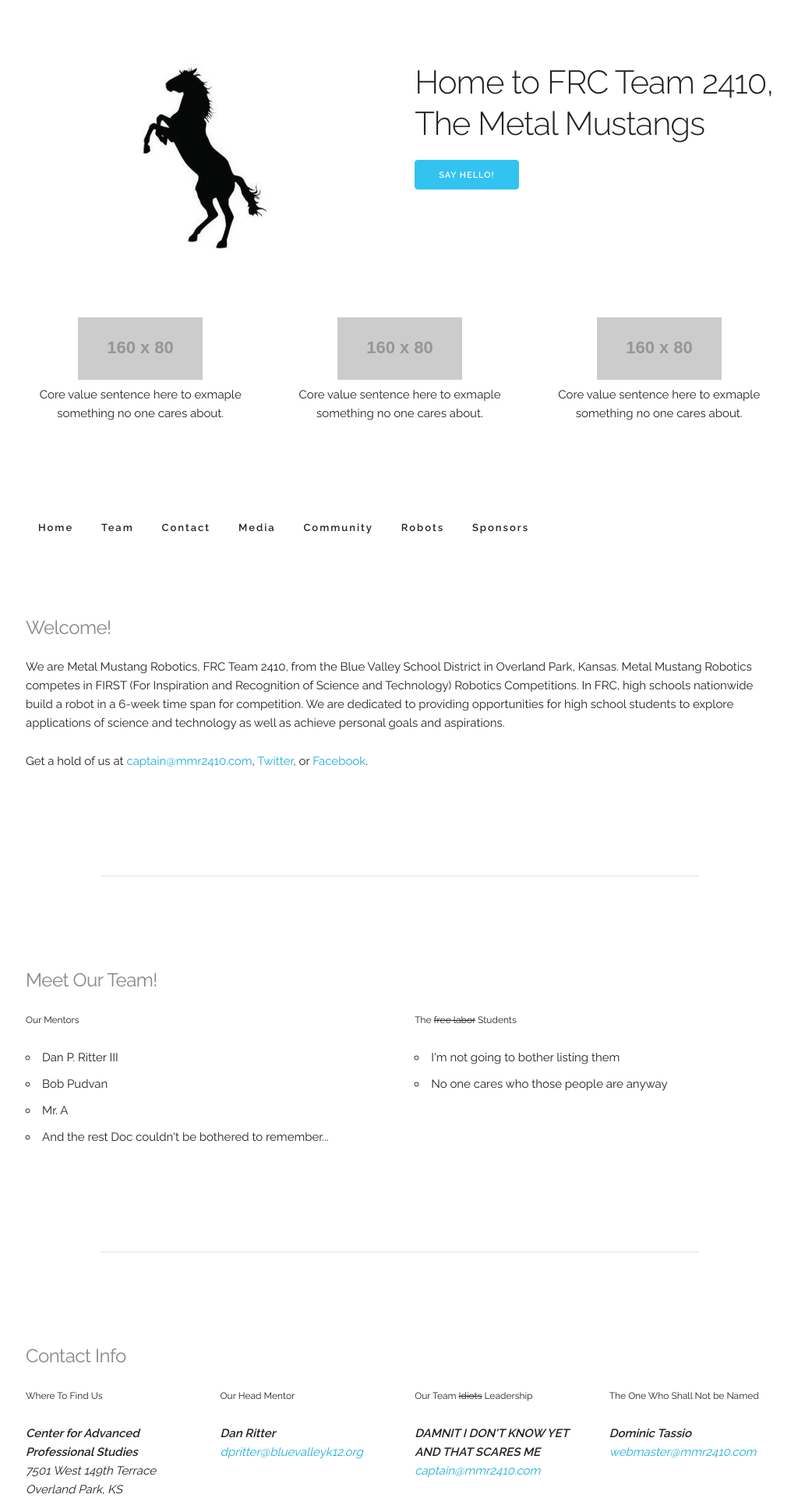
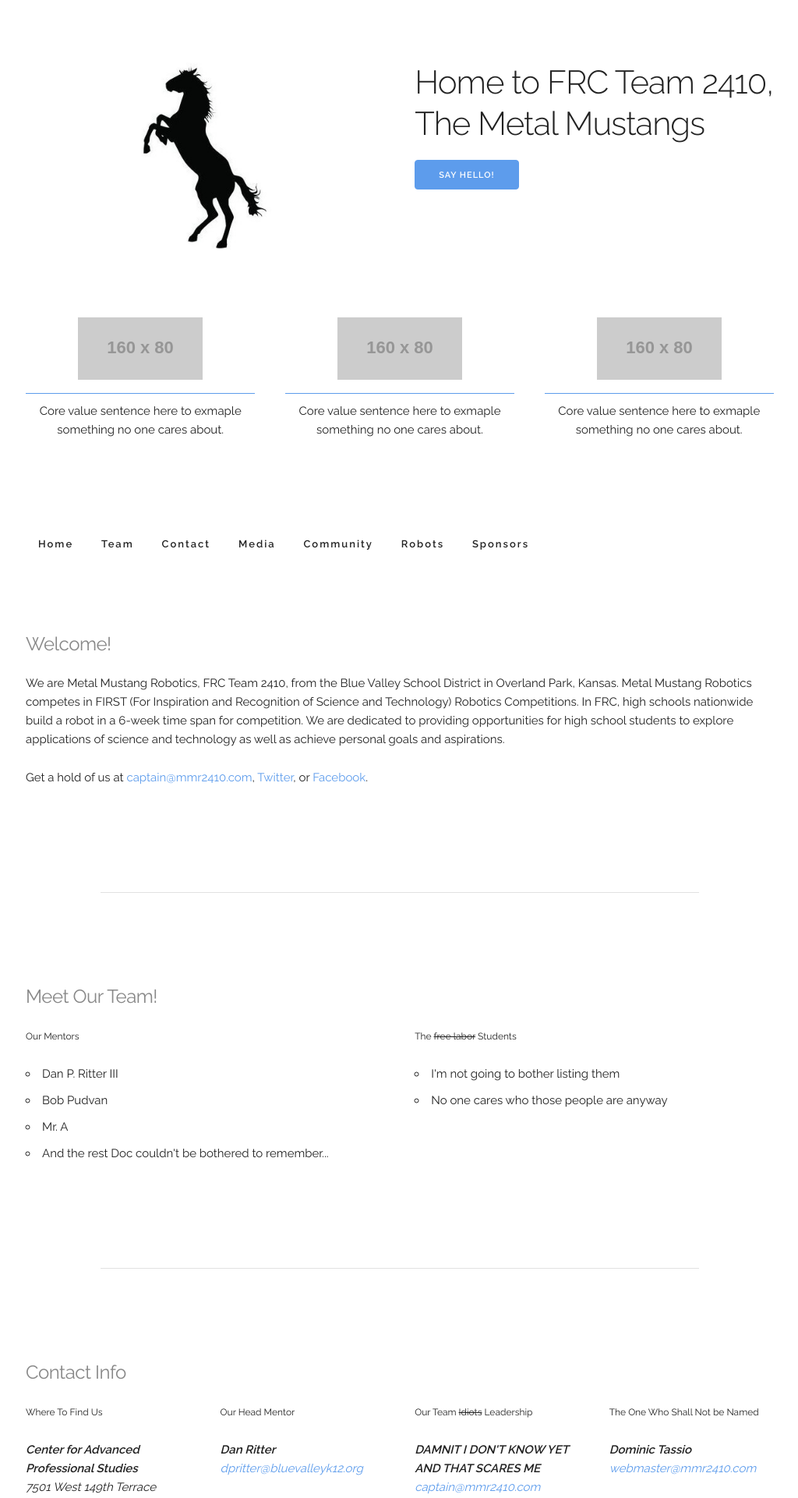
Before and after one commit to CAPS-Robotics/Website, a PHP site: page / in a window 1280 px wide. Shown: the top 1921 px of the page at 78% size, without its empty margins (127-1151 px from the left). Run offline with PHP 8.4, Linux system fonts and the light colour scheme; grey boxes labelled with a size stand in for pictures from a placeholder-image service; some libraries are stand-ins or nearby versions.

Commit message:
Button and link colors

```diff
--- a/css/global.css
+++ b/css/global.css
@@ -36,6 +36,13 @@ address {
 
 .value {
     text-align: center;
+}
+.value > img {
+    margin-bottom: 1rem;
+}
+.value > p {
+    padding-top: 1rem;
+    border-top: 1px solid #5D9CEC;
 }
 
 .date {
@@ -101,7 +108,7 @@ address {
         text-transform: capitalize;
     }
     .nav-item > a:hover {
-        color: #33C3F0;
+        color: #5D9CEC;
     }
     .has-nav-docked .nav {
         position: fixed;
--- a/css/skeleton.css
+++ b/css/skeleton.css
@@ -158,9 +158,9 @@ p {
 /* Links
 –––––––––––––––––––––––––––––––––––––––––––––––––– */
 a {
-  color: #1EAEDB; }
+  color: #5D9CEC; }
 a:hover {
-  color: #0FA0CE; }
+  color: #1867cb; }
 
 
 /* Buttons
@@ -206,8 +206,8 @@ input[type="submit"].button-primary,
 input[type="reset"].button-primary,
 input[type="button"].button-primary {
   color: #FFF;
-  background-color: #33C3F0;
-  border-color: #33C3F0; }
+  background-color: #5D9CEC;
+  border-color: #5D9CEC; }
 .button.button-primary:hover,
 button.button-primary:hover,
 input[type="submit"].button-primary:hover,
@@ -266,7 +266,7 @@ input[type="url"]:focus,
 input[type="password"]:focus,
 textarea:focus,
 select:focus {
-  border: 1px solid #33C3F0;
+  border: 1px solid #5D9CEC;
   outline: 0; }
 label,
 legend {
```
